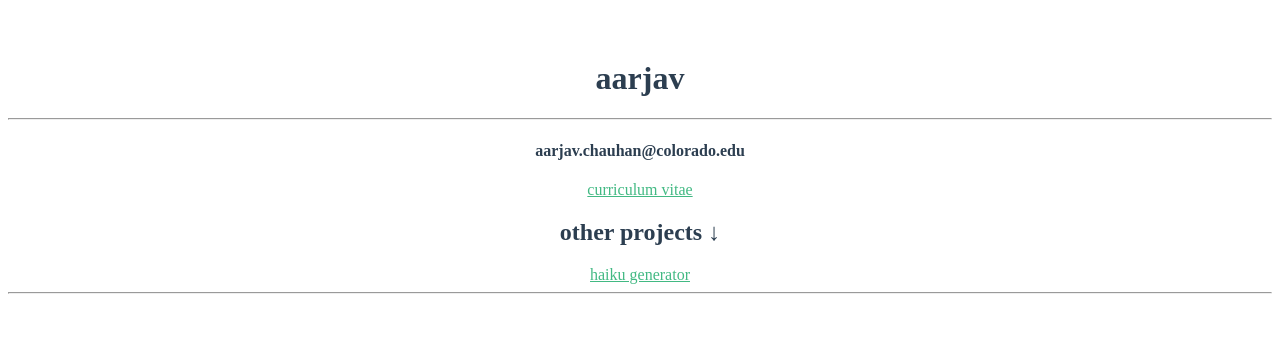
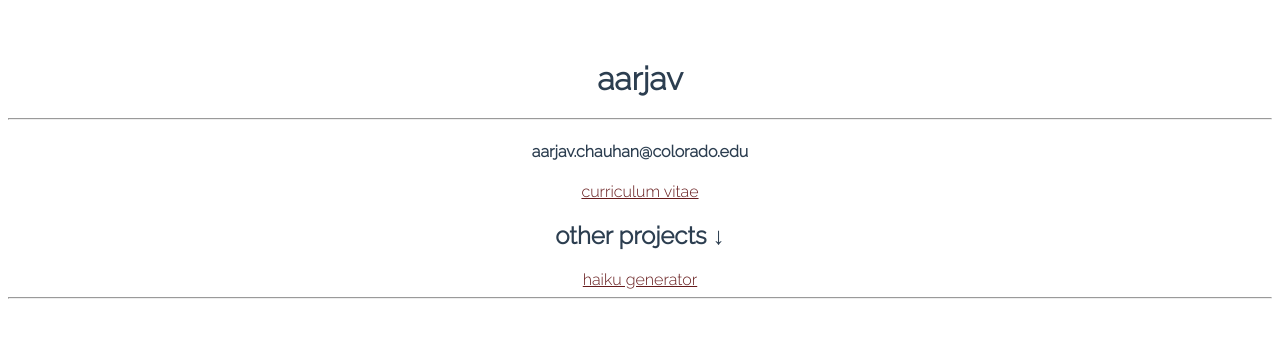
Before and after one commit to aarjavchauhan/portfolio, a Vue app in the folder aarjav/: page / in a window 1280 px wide. Shown: the top 338 px of the page. Built offline with nearby package versions, Linux system fonts and the light colour scheme.

Commit message:
added header/footer

```diff
--- a/aarjav/src/App.vue
+++ b/aarjav/src/App.vue
@@ -1,30 +1,35 @@
 <template>
   <div id="App">
+    <Header />
     <router-view v-slot="{ Component}">
       <transition name="fade">
         <component :is="Component" />
       </transition>
     </router-view>
+    <Footer />
   </div>
 </template>
 
 <script>
+import Header from './components/Header.vue'
+import Footer from './components/Footer.vue'
 
 export default {
   name: 'App',
-  components: {}
+  components: {Header,Footer}
 }
 </script>
 
 <style>
 
-@font-face {
-  font-family: "Argesta";
-  src: local("Argesta"),   url(./fonts/argestadisplay-regular-webfont.ttf) format("truetype");
+@import url('https://fonts.googleapis.com/css2?family=Raleway:wght@300&display=swap');
+
+a {
+  color: #661b1c;
 }
 
 #app {
-  /* font-family: Avenir, Helvetica, Arial, sans-serif; */
+  font-family: 'Raleway', sans-serif;
   -webkit-font-smoothing: antialiased;
   -moz-osx-font-smoothing: grayscale;
   text-align: center;
@@ -40,7 +45,7 @@ export default {
 
 .fade-leave-active
 {
-  transition: opacity 0s ease;
+  transition: opacity 0.3s ease;
 }
 
 .fade-enter-from,
--- /dev/null
+++ b/aarjav/src/components/Footer.vue
@@ -0,0 +1,15 @@
+<template>
+  <div>
+      <hr />
+  </div>
+</template>
+
+<script>
+  export default {
+
+  }
+</script>
+
+<style scoped>
+
+</style>
--- /dev/null
+++ b/aarjav/src/components/Header.vue
@@ -0,0 +1,16 @@
+<template>
+  <div>
+    <h1>aarjav</h1>
+    <hr />
+  </div>
+</template>
+
+<script>
+  export default {
+
+  }
+</script>
+
+<style scoped>
+
+</style>
--- a/aarjav/src/views/Home.vue
+++ b/aarjav/src/views/Home.vue
@@ -1,12 +1,9 @@
 <template>
   <div>
-    <h1>aarjav</h1>
-    <hr />
     <h4>aarjav.chauhan@colorado.edu</h4>
     <a rel="icon" href="/aarjavCV.pdf" target="_blank">curriculum vitae</a>
     <h2>other projects &#8595;</h2>
-     <router-link to="/haiku">haiku generator</router-link>
-    <hr />
+    <router-link to="/haiku">haiku generator</router-link>
   </div>
 </template>
 
@@ -22,7 +19,5 @@ export default {
 
 <!-- Add "scoped" attribute to limit CSS to this component only -->
 <style scoped>
-a {
-  color: #42b983;
-}
+
 </style>
```
